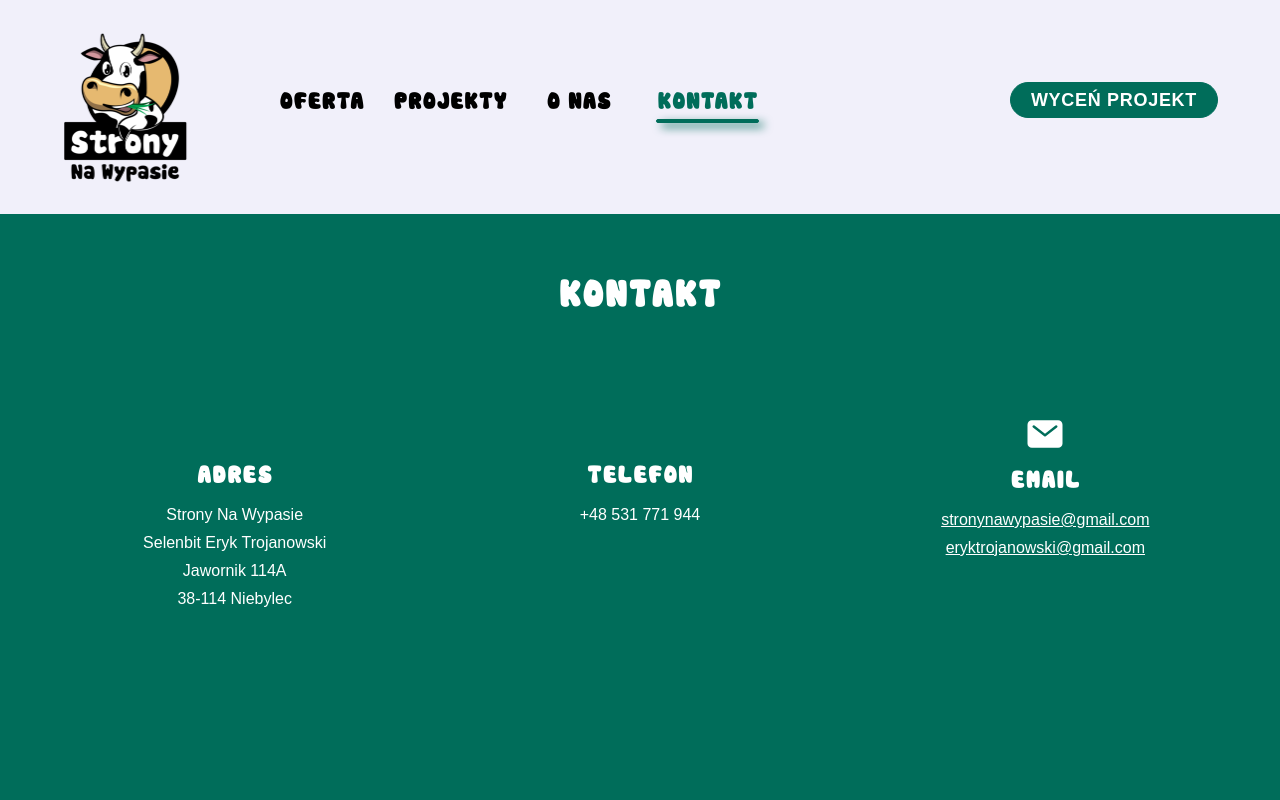
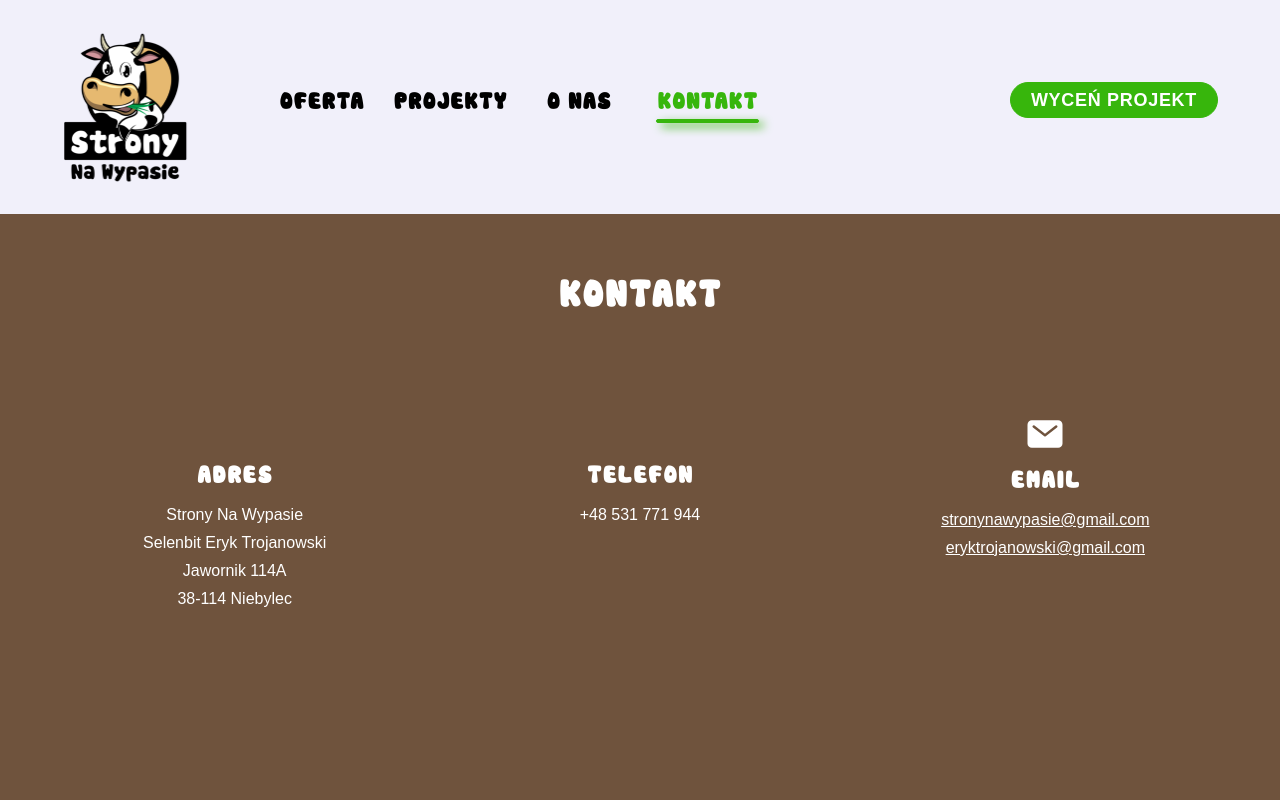
Before and after one commit to LaPatusek/Strony-na-Wypasie, a React (Create React App) app: page /kontakt in a window 1280 px wide. Shown: the top 800 px of the page. Built offline with nearby package versions, Linux system fonts and the light colour scheme; some icons are missing.

Commit message:
poprawki

```diff
--- a/src/Components/Header/Header.module.css
+++ b/src/Components/Header/Header.module.css
@@ -25,7 +25,7 @@
 }
 
 .header a {
-  --color: #006d5a;
+  --color: var(--bright-mid-green);
   padding: 10px 30px;
   font-size: 20px;
   border: 1px solid var(--color);
@@ -44,8 +44,8 @@
 }
 
 .header a:hover {
-  background-color: white;
-  color: var(--color);
+  background-color: #6f533d;
+  border: 1px solid white;
 }
 
 @media screen and (max-width: 800px) {
--- a/src/Components/Nav/Nav.module.css
+++ b/src/Components/Nav/Nav.module.css
@@ -55,8 +55,8 @@
   left: 0;
   width: 0%;
   height: 2px;
-  background-color: #006d5a;
-  border: 0px solid #006d5a;
+  background-color: var(--bright-mid-green);
+  border: 0px solid var(--bright-mid-green);
   border-radius: 5px;
   transform: translateX(-1px);
   transition: bottom 0.2s, filter ease-out 0.8s;
@@ -67,12 +67,12 @@
 .nav-link:hover::before {
   bottom: -10px;
   width: 100%;
-  border: 1px solid #006d5a;
+  border: 1px solid var(--bright-mid-green);
   filter: blur(0.7px);
 }
 
 .active-nav-link {
-  color: #006d5a;
+  color: var(--bright-mid-green);
 }
 
 .active-nav-link::before {
@@ -82,8 +82,8 @@
   left: 0;
   width: 100%;
   height: 2px;
-  background-color: #006d5a;
-  border: 1px solid #006d5a;
+  background-color: var(--bright-mid-green);
+  border: 1px solid var(--bright-mid-green);
   border-radius: 5px;
   transform: translateX(-1px);
   filter: none;
@@ -96,8 +96,8 @@
   float: right;
   text-align: center;
   padding: 8px 20px;
-  background-color: #006d5a;
-  border: 1px solid #006d5a;
+  background-color: var(--bright-mid-green);
+  border: 1px solid var(--bright-mid-green);
   transition: all 0.5s ease-in-out;
   border-radius: 50px;
   user-select: none;
@@ -118,7 +118,7 @@
 }
 
 .right-button:hover span {
-  color: #006d5a;
+  color: var(--bright-mid-green);
 }
 
 @media screen and (max-width: 950px) {
--- a/src/Pages/Kontakt.module.css
+++ b/src/Pages/Kontakt.module.css
@@ -1,5 +1,5 @@
 .title {
-  background-color: #006d5a;
+  background-color: #6f533d;
   color: white;
   padding: 4rem 2rem;
   height: 80vh;
```
